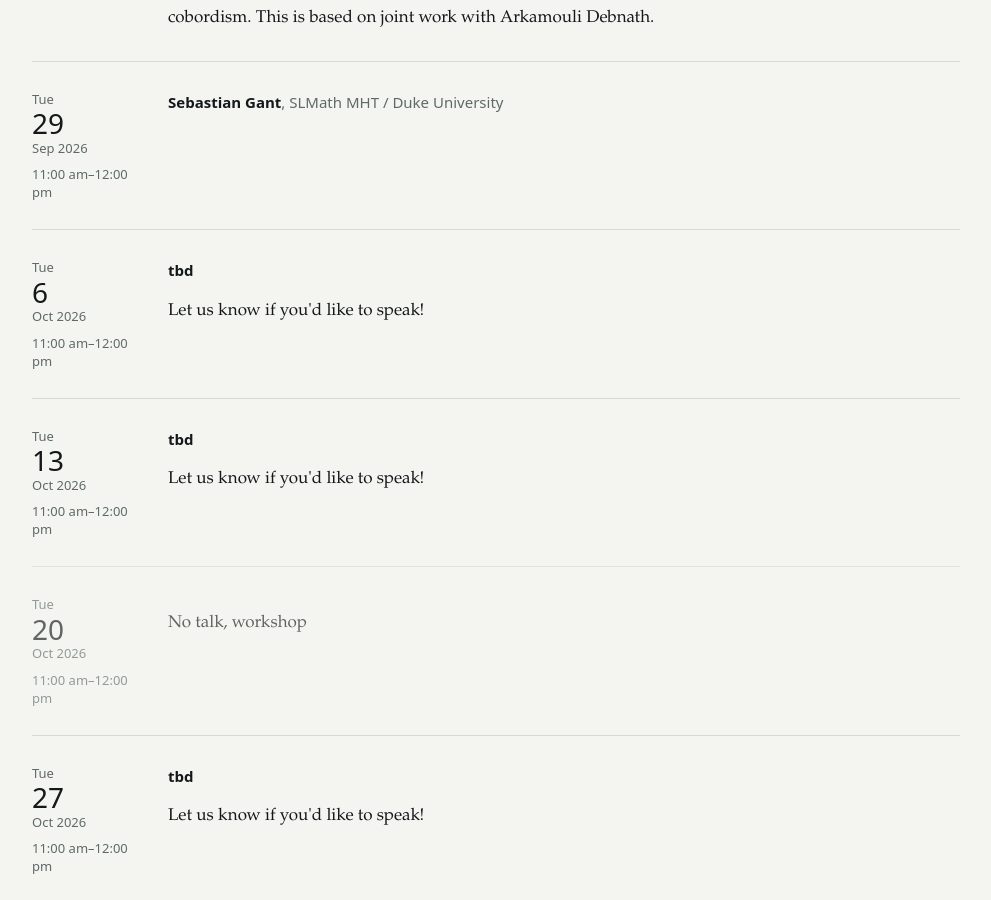
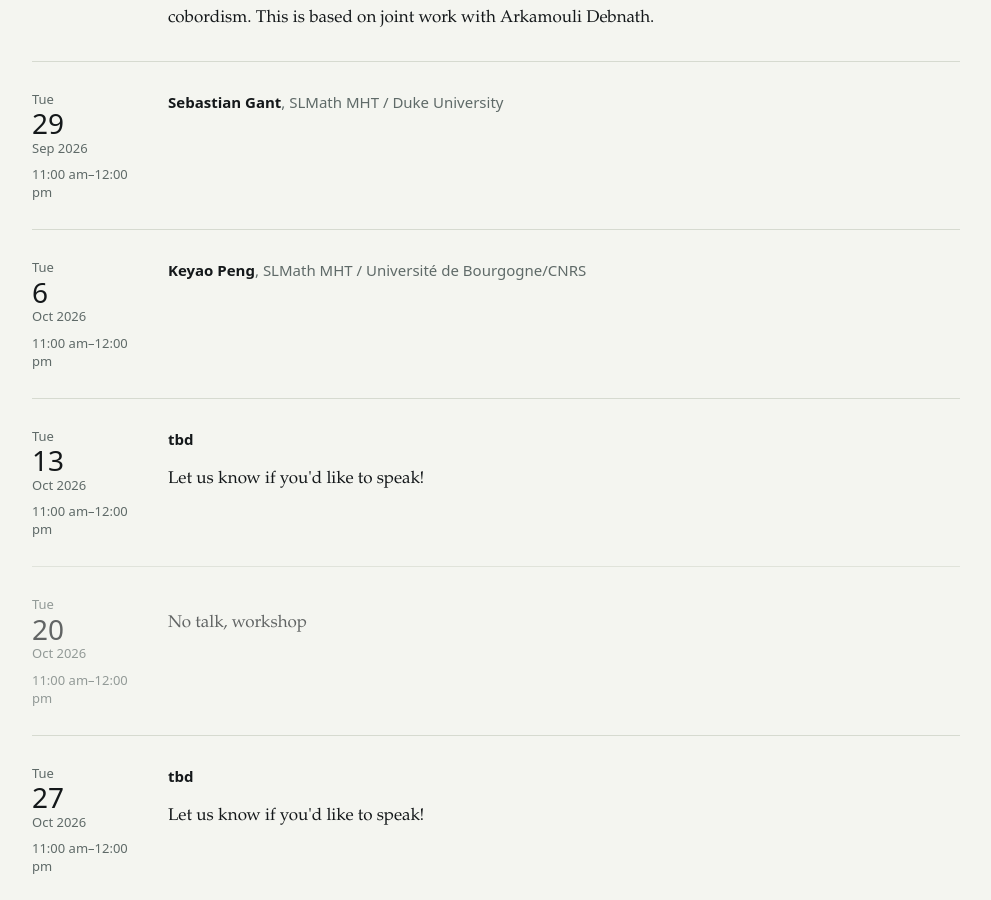
Before and after one commit to tbrazel/26c-a1-seminar, a Jekyll site: the page built from index.html, in a window 1280 px wide and 900 px high, scrolled down 1141 px. Shown: the whole window, without its empty margins (144-1135 px from the left). Built offline with Jekyll 4.4.1, drawn with Linux system fonts in a browser that asks for light colours.

Commit message:
keyao speaking 10/6

```diff
--- a/_data/talks.yml
+++ b/_data/talks.yml
@@ -40,11 +40,10 @@
 
 
 - date: 2026-10-06
-  speaker: "tbd"
-  affiliation: ""
+  speaker: "Keyao Peng"
+  affiliation: "SLMath MHT / Université de Bourgogne/CNRS"
   title: ''
   abstract: >
-    Let us know if you'd like to speak!
 
 - date: 2026-10-13
   speaker: "tbd"
```
